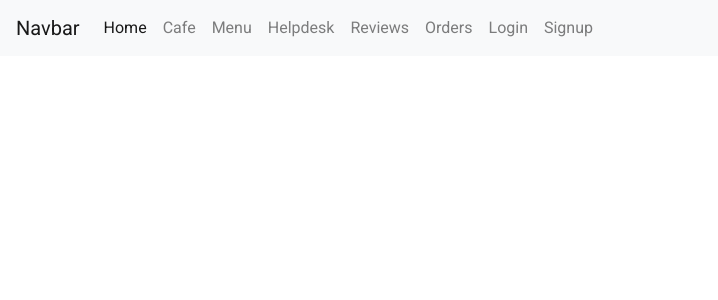
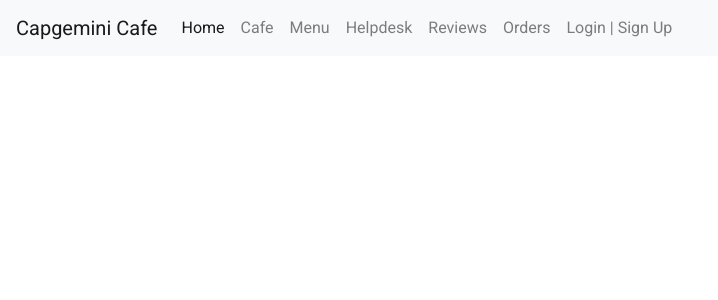
Before and after one commit to Capgemini-Sarokar/CapCafeUI, an Angular app in the folder CapCafeApp/: page / in a window 1280 px wide. Shown: the top 300 px of the page, without its empty margins (0-718 px from the left). Built offline with nearby package versions, Linux system fonts and the light colour scheme.

Commit message:
Update navbar.component.html

```diff
--- a/CapCafeApp/src/app/navbar/navbar.component.html
+++ b/CapCafeApp/src/app/navbar/navbar.component.html
@@ -11,7 +11,7 @@
 -->
 
 <nav class="navbar navbar-expand-lg navbar-light bg-light">
-    <a class="navbar-brand" href="#">Navbar</a>
+    <a class="navbar-brand" href="#">Capgemini Cafe</a>
     <button class="navbar-toggler" type="button" data-toggle="collapse" data-target="#navbarNavDropdown" aria-controls="navbarNavDropdown" aria-expanded="false" aria-label="Toggle navigation">
       <span class="navbar-toggler-icon"></span>
     </button>
@@ -36,10 +36,7 @@
           <a class="nav-link" href="#">Orders</a>
         </li>
         <li class="nav-item">
-          <a class="nav-link" href="#">Login</a>
-        </li>
-        <li class="nav-item">
-          <a class="nav-link" href="#">Signup</a>
+          <a class="nav-link" href="#">Login | Sign Up</a>
         </li>
       </ul>
     </div>
```
